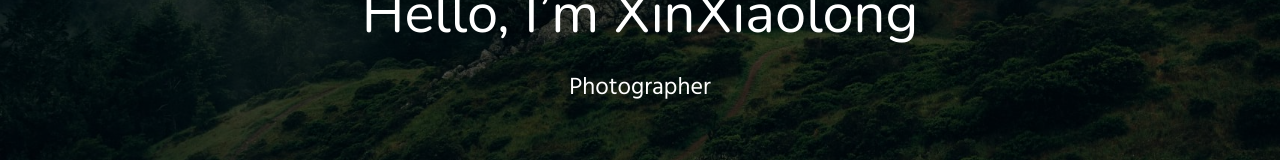
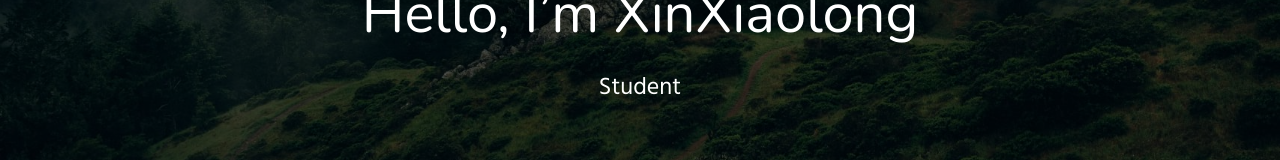
Before and after one commit to ahahahahaxxl/ahahahahaxxl.github.io, a plain HTML site: page a/index.html in a window 1280 px wide. Shown: the part 459-619 px from the top of the page. Drawn offline with nearby package versions, Linux system fonts and the light colour scheme; files whose address does not match are found by name.

Commit message:
Update index.html

```diff
--- a/a/index.html
+++ b/a/index.html
@@ -61,7 +61,7 @@
                 <img src="assets/images/c1.jpg" alt="about image" class="img-fluid">
                 <h3 class="banner-text mt-5">Hello, I’m XinXiaolong
                   </h3>
-                  <p class="my-4 mb-5">Photographer</p><br>
+                  <p class="my-4 mb-5">Student</p><br>
 
               </div>
             </div>
```
